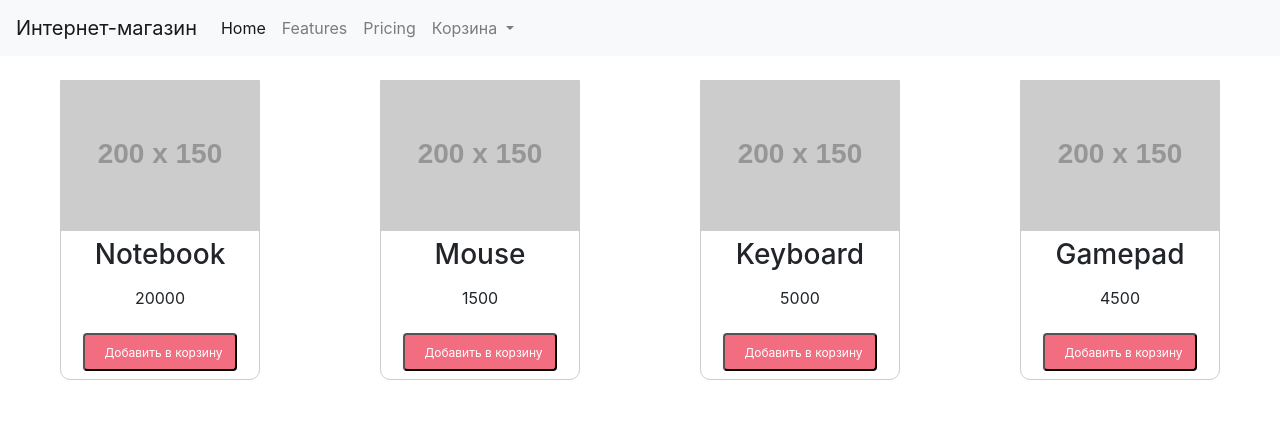
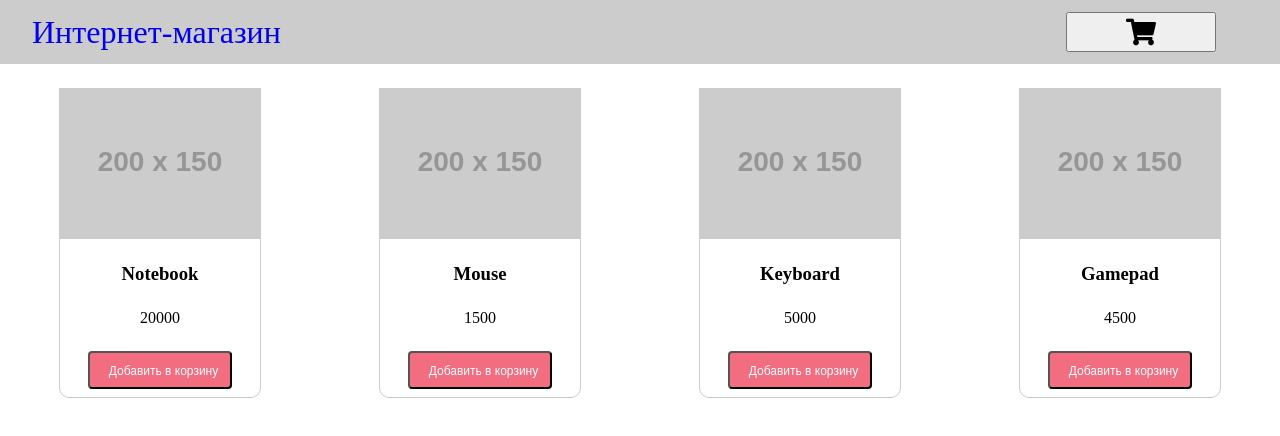
Before and after one commit to oddindahouse/js_2_geekbrains, a plain HTML site: page 1_hw/project/index.html in a window 1280 px wide. Drawn offline with nearby package versions, Linux system fonts and the light colour scheme; placeholder pictures from the web are drawn by us.

Commit message:
updated styles

```diff
--- a/1_hw/project/css/style.sass
+++ b/1_hw/project/css/style.sass
@@ -1,10 +1,25 @@
 *
   margin: 0
   padding: 0
+a
+  text-decoration: none
+  &:hover,&:active,&:visited
+    color: black
 
 .navbar
   margin-bottom: 16px
-
+  height: 64px
+  background-color: #ccc
+  display: flex
+  justify-content: space-between
+  align-items: center
+  &-brand
+    font-size: 32px
+    margin-left: 32px
+.btn-cart
+  margin-right: 64px
+  height: 40px
+  width: 150px
 .products
   display: flex
   flex-flow: row wrap
--- a/1_hw/project/index.html
+++ b/1_hw/project/index.html
@@ -3,40 +3,18 @@
 <head>
     <meta charset="UTF-8">
     <title>Интернет-магазин</title>
-    <link href="https://stackpath.bootstrapcdn.com/bootstrap/4.4.1/css/bootstrap.min.css" rel="stylesheet" integrity="sha384-Vkoo8x4CGsO3+Hhxv8T/Q5PaXtkKtu6ug5TOeNV6gBiFeWPGFN9MuhOf23Q9Ifjh" crossorigin="anonymous">
+    <!-- <link href="https://stackpath.bootstrapcdn.com/bootstrap/4.4.1/css/bootstrap.min.css" rel="stylesheet" integrity="sha384-Vkoo8x4CGsO3+Hhxv8T/Q5PaXtkKtu6ug5TOeNV6gBiFeWPGFN9MuhOf23Q9Ifjh" crossorigin="anonymous"> -->
     <link rel="stylesheet" href="https://use.fontawesome.com/releases/v5.5.0/css/all.css" integrity="sha384-B4dIYHKNBt8Bc12p+WXckhzcICo0wtJAoU8YZTY5qE0Id1GSseTk6S+L3BlXeVIU" crossorigin="anonymous">
     <link rel="stylesheet" href="./css/style.css">
 </head>
 <body>
 <header>
-    <nav class="navbar navbar-expand-lg navbar-light bg-light">
+    <nav class="navbar">
         <a class="navbar-brand" href="#">Интернет-магазин</a>
-        <button class="btn-cart navbar-toggler" type="button" data-toggle="collapse" data-target="#navbarNav" aria-controls="navbarNav" aria-expanded="false" aria-label="Toggle navigation">
+        <button class="btn-cart">
             <i class="fas fa-shopping-cart fa-2x"></i>
         </button>
-        <div class="collapse navbar-collapse" id="navbarNav">
-            <ul class="navbar-nav">
-                <li class="nav-item active">
-                    <a class="nav-link" href="#">Home <span class="sr-only">(current)</span></a>
-                </li>
-                <li class="nav-item">
-                    <a class="nav-link" href="#">Features</a>
-                </li>
-                <li class="nav-item">
-                    <a class="nav-link" href="#">Pricing</a>
-                </li>
-                <li class="nav-item dropdown">
-                    <a class="nav-link dropdown-toggle" href="#" id="navbarDropdownMenuLink" role="button" data-toggle="dropdown" aria-haspopup="true" aria-expanded="false">
-                        Корзина
-                    </a>
-                    <div class="dropdown-menu" aria-labelledby="navbarDropdownMenuLink">
-                        <a class="dropdown-item" href="#">Action</a>
-                        <a class="dropdown-item" href="#">Another action</a>
-                        <a class="dropdown-item" href="#">Something else here</a>
-                    </div>
-                </li>
-            </ul>
-        </div>
+
     </nav>
 
 </header>
```
Also changed, not shown: 1_hw/project/css/style.css, 1 other file.
